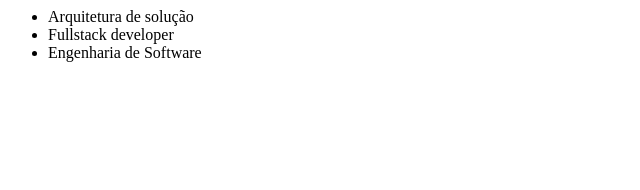
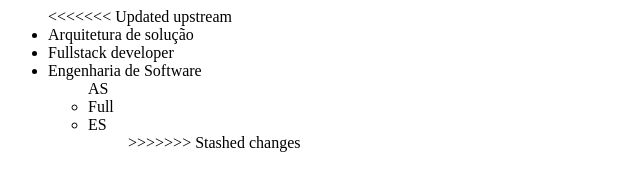
Before and after one commit to JOTAUCHOA/portal, a plain HTML site: page index.html in a window 1280 px wide. Shown: the whole page, without its empty margins (0-640 px from the left). Drawn offline with Linux system fonts and the light colour scheme.

Commit message:
commit trabalhando em equipe

```diff
--- a/index.html
+++ b/index.html
@@ -2,9 +2,18 @@
   <title>Disciplinas da pós</title>
   <body>
     <ul>
+<<<<<<< Updated upstream
       <li>Arquitetura de solução</li>
       <li>Fullstack developer</li>
       <li>Engenharia de Software</li>
     <ul>
   </body>
 </html
+=======
+      <li>AS</li>
+      <li>Full</li>
+      <li>ES</li>
+    <ul>
+  </body>
+</html>
+>>>>>>> Stashed changes
```
